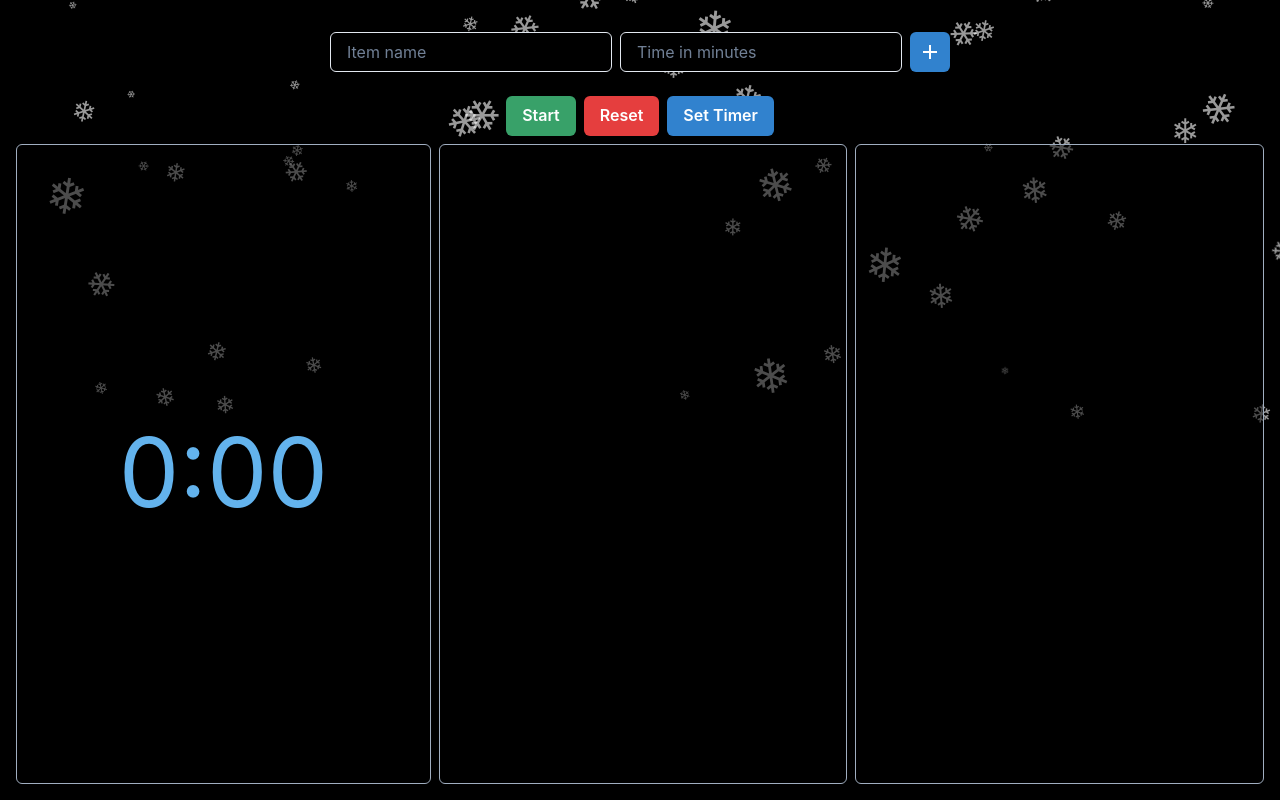
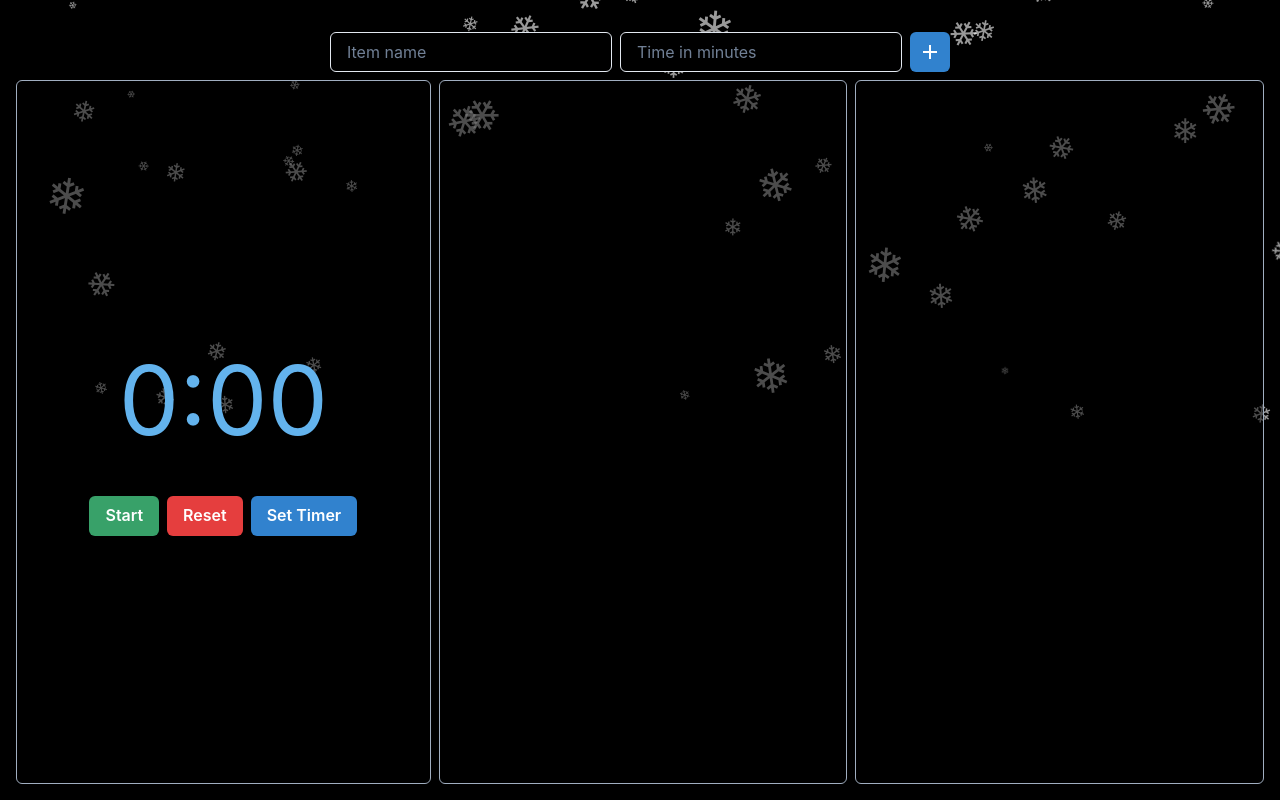
Before and after one commit to JamesMcCullough-AAO/cooking-timer, a React (Create React App) app: page / in a window 1280 px wide. Built offline with nearby package versions, Linux system fonts and the light colour scheme.

Commit message:
move control buttons

```diff
--- a/src/App.tsx
+++ b/src/App.tsx
@@ -1,9 +1,9 @@
-import React, { useState, useEffect } from 'react';
-import { AddItemForm } from './components/AddItemForm';
-import { Item, ItemList } from './components/ItemList';
-import { Box, Button, HStack, Text, VStack } from '@chakra-ui/react';
-import { EditItemModal } from './components/EditItemModal';
-import Snowflake from './components/Snowflakes';
+import React, { useState, useEffect } from "react";
+import { AddItemForm } from "./components/AddItemForm";
+import { Item, ItemList } from "./components/ItemList";
+import { Box, Button, HStack, Text, VStack } from "@chakra-ui/react";
+import { EditItemModal } from "./components/EditItemModal";
+import Snowflake from "./components/Snowflakes";
 
 const App: React.FC = () => {
   const [items, setItems] = useState<Item[]>([]);
@@ -15,7 +15,7 @@ const App: React.FC = () => {
     const durationInSeconds = duration * 60;
     const beginAt = masterTimer - durationInSeconds; // When to start cooking
     setItems([...items, { name: name, duration: durationInSeconds, beginAt }]);
-    setMasterTimer(prev => Math.max(prev, durationInSeconds));
+    setMasterTimer((prev) => Math.max(prev, durationInSeconds));
   };
 
   const handleEdit = (item: Item) => {
@@ -23,14 +23,14 @@ const App: React.FC = () => {
   };
 
   const handleRemove = (item: Item) => {
-    const newItems = items.filter(i => i !== item);
+    const newItems = items.filter((i) => i !== item);
     setItems(newItems);
-  }
+  };
 
   const handleSave = (name: string, time: number) => {
     const durationInSeconds = time * 60;
     const beginAt = masterTimer - durationInSeconds;
-    const newItems = items.map(item => {
+    const newItems = items.map((item) => {
       if (item === editingItem) {
         return { ...item, name, duration: durationInSeconds, beginAt };
       }
@@ -39,21 +39,20 @@ const App: React.FC = () => {
     setItems(newItems);
 
     // Set the master timer to the highest duration
-    setMasterTimer(Math.max(...newItems.map(item => item.duration)));
+    setMasterTimer(Math.max(...newItems.map((item) => item.duration)));
 
     setEditingItem(null);
   };
-
 
   useEffect(() => {
     let timer: NodeJS.Timeout;
 
     if (isTimerActive && masterTimer > 0) {
       timer = setInterval(() => {
-        setMasterTimer(prev => prev - 1);
+        setMasterTimer((prev) => prev - 1);
         if (masterTimer === 1) {
           setIsTimerActive(false);
-          new Audio('/bells.wav').play();
+          new Audio("/bells.wav").play();
         }
       }, 1000); // Every second
     } else if (masterTimer === 0) {
@@ -77,63 +76,7 @@ const App: React.FC = () => {
         zIndex="1"
       >
         <AddItemForm onAdd={addItem} />
-      <HStack
-      flex="1"
-      justifyContent="center"
-      >
-      <Button
-        colorScheme={isTimerActive ? 'red' : 'green'}
-        zIndex="1"
-        onClick={() =>
-          {
-            if(isTimerActive) {
-              setIsTimerActive(false)
-            } else {
-              setIsTimerActive(true)
-            }
-          }
-          }
-        mt="4"
-        disabled={isTimerActive}
-      >
-        {isTimerActive ? 'Pause' : 'Start'}
-      </Button>
-      <Button
-        colorScheme="red"
-        zIndex="1"
-        onClick={() => {
-          setIsTimerActive(false);
-          // Reset the master timer to the highest duration
-          setMasterTimer(Math.max(...items.map(item => item.duration)));
-        }}
-        mt="4"
-        disabled={isTimerActive}
-        isDisabled={isTimerActive}
-      >
-        Reset
-      </Button>
-      <Button
-        colorScheme="blue"
-        zIndex="1"
-        onClick={() => {
-          const time = prompt('Set the Time in Minutes');
-          if (time) {
-            setMasterTimer(parseInt(time)*60);
-          }
-        }}
-        mt="4"
-        disabled={isTimerActive}
-        isDisabled={isTimerActive}
-      >
-        Set Timer
-      </Button>
-
-      </HStack>
-      <HStack
-      justifyContent="space-between"
-      width="100%"
-      height="100%"
-      >
+        <HStack justifyContent="space-between" width="100%" height="100%">
           <Box
             backgroundColor="rgba(0, 0, 0, 0.5)"
             zIndex="1"
@@ -147,11 +90,66 @@ const App: React.FC = () => {
             flexDirection="column"
             height="100%"
           >
-      <Text fontSize="8xl" mt="4" textAlign="center" width="100%" zIndex="1"
-      color={isTimerActive ? 'white': 'blue.300'}
+            <VStack>
+              <Text
+                fontSize="8xl"
+                textAlign="center"
+                width="100%"
+                zIndex="1"
+                color={isTimerActive ? "white" : "blue.300"}
               >
-        {Math.floor(masterTimer / 60)}:{(masterTimer % 60).toString().padStart(2, '0')}
+                {Math.floor(masterTimer / 60)}:
+                {(masterTimer % 60).toString().padStart(2, "0")}
               </Text>
+              <HStack flex="1" justifyContent="center">
+                <Button
+                  colorScheme={isTimerActive ? "red" : "green"}
+                  zIndex="1"
+                  onClick={() => {
+                    if (isTimerActive) {
+                      setIsTimerActive(false);
+                    } else {
+                      setIsTimerActive(true);
+                    }
+                  }}
+                  mt="4"
+                  disabled={isTimerActive}
+                >
+                  {isTimerActive ? "Pause" : "Start"}
+                </Button>
+                <Button
+                  colorScheme="red"
+                  zIndex="1"
+                  onClick={() => {
+                    setIsTimerActive(false);
+                    // Reset the master timer to the highest duration
+                    setMasterTimer(
+                      Math.max(...items.map((item) => item.duration))
+                    );
+                  }}
+                  mt="4"
+                  disabled={isTimerActive}
+                  isDisabled={isTimerActive}
+                >
+                  Reset
+                </Button>
+                <Button
+                  colorScheme="blue"
+                  zIndex="1"
+                  onClick={() => {
+                    const time = prompt("Set the Time in Minutes");
+                    if (time) {
+                      setMasterTimer(parseInt(time) * 60);
+                    }
+                  }}
+                  mt="4"
+                  disabled={isTimerActive}
+                  isDisabled={isTimerActive}
+                >
+                  Set Timer
+                </Button>
+              </HStack>
+            </VStack>
           </Box>
           <Box
             flex="2"
@@ -161,7 +159,13 @@ const App: React.FC = () => {
             flexDirection="column"
             justifyContent="center"
           >
-      <ItemList items={items} masterTimer={masterTimer} isTimerActive={isTimerActive} handleEdit={handleEdit} handleRemove={handleRemove} />
+            <ItemList
+              items={items}
+              masterTimer={masterTimer}
+              isTimerActive={isTimerActive}
+              handleEdit={handleEdit}
+              handleRemove={handleRemove}
+            />
           </Box>
         </HStack>
         <EditItemModal
```
Lines whose indentation alone changed are shown as unchanged.
